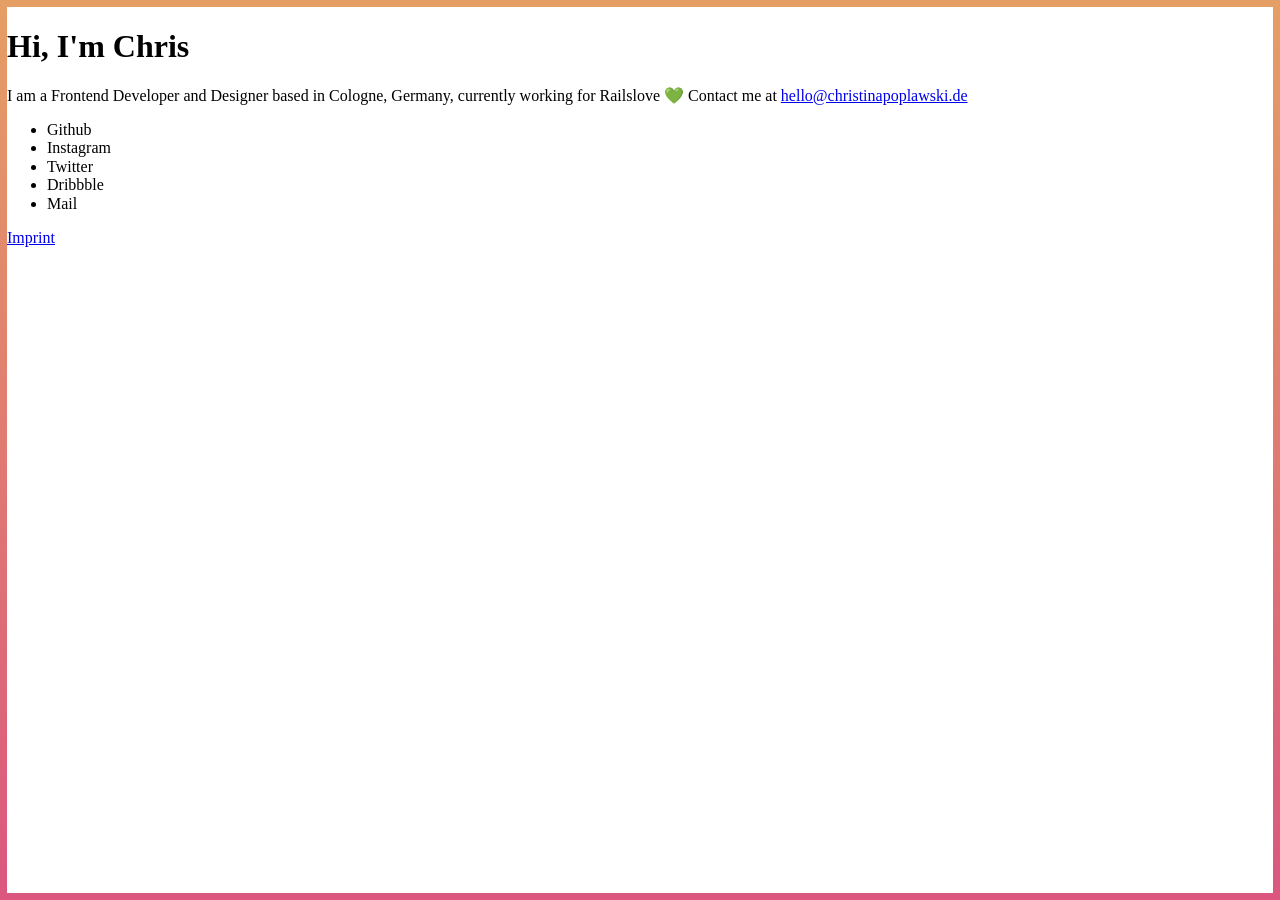
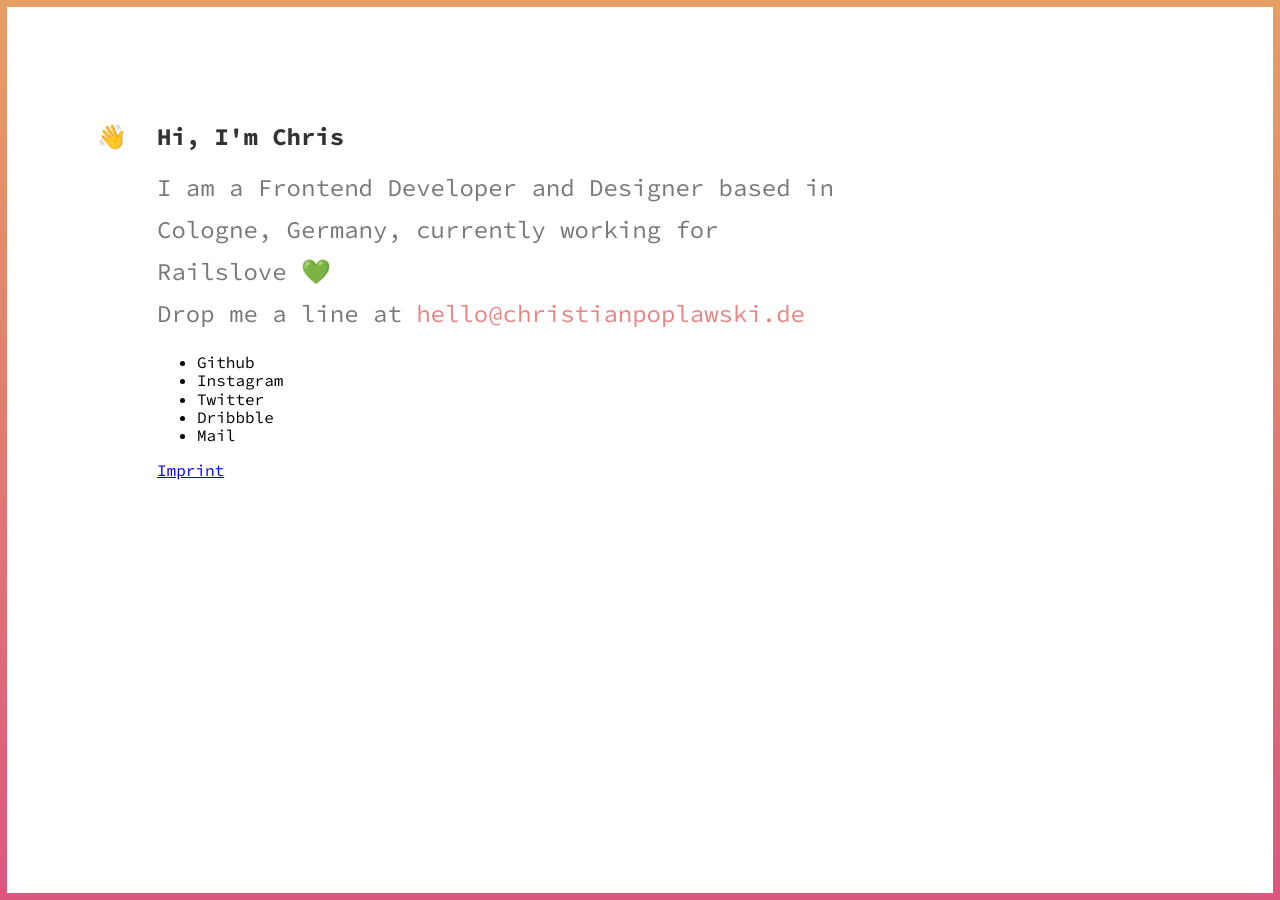
Before and after one commit to Plsr/christianpoplawski.de_dep, a Jekyll site: the page built from index.html, in a window 1280 px wide. Built offline with Jekyll 4.4.1, drawn with Linux system fonts in a browser that asks for light colours.

Commit message:
More styling

```diff
--- a/_layouts/default.html
+++ b/_layouts/default.html
@@ -2,6 +2,7 @@
 <html>
   <head>
     <title>{{ page.title }}</title>
+    <link href="https://fonts.googleapis.com/css?family=Source+Code+Pro:400,700" rel="stylesheet">
     <link rel="stylesheet" href="/style.css">
   </head>
   <body>
--- /dev/null
+++ b/_sass/atoms/_emoji_headline.sass
@@ -0,0 +1,11 @@
+.aEmojiHeadline
+  color: $color-black
+  position: relative
+  font-size: $font-size-huge
+  font-weight: $font-weight-bold
+
+  &.withWavingEmoji
+    &:before
+      content: '👋'
+      position: absolute
+      right: calc(100% + 30px)
--- /dev/null
+++ b/_sass/atoms/_fancy_link.sass
@@ -0,0 +1,19 @@
+.aFancyLink
+  color: $color-accent
+  position: relative
+  display: inline-block
+  text-decoration: none
+  border-bottom: 2px solid transparent
+  transition: .5s
+
+  &:hover
+    border-bottom: 2px solid $color-accent
+    transition: .5s
+
+    &:after
+      position: absolute
+      bottom: -35px
+      left: 0
+      content: "Be Nice"
+      font-size: 12px
+      opacity: .6
--- /dev/null
+++ b/_sass/atoms/_lead_text.sass
@@ -0,0 +1,6 @@
+.aLeadText
+  display: inline-block
+  max-width: 700px
+  color: $color-grey
+  font-size: $font-size-huge
+  line-height: 42px
--- /dev/null
+++ b/_sass/base/_vars.sass
@@ -0,0 +1,16 @@
+// Font Families
+$font-family-base: 'Source Code Pro', monospace
+
+// Font Sizes
+$font-size-huge: 24px
+
+// Font Weights
+$font-weight-bold: 700
+$font-weight-regular: 400
+
+// Colors
+$color-accent: #EC8383
+$color-black: #333333
+$color-grey: #797777
+$color-light-grey: #8F8F8F
+$color-white: #FFFFFF
--- a/_sass/base/base.sass
+++ b/_sass/base/base.sass
@@ -3,3 +3,6 @@
 
 html, body
   height: 100%
+
+body
+  font-family: $font-family-base
--- a/_sass/layouts/_home.sass
+++ b/_sass/layouts/_home.sass
@@ -1,5 +1,6 @@
 .lHome
   height: 100%
+  padding: 100px 150px
   border-width: 7px
   border-style: solid
   border-image: linear-gradient( to bottom, #E59E64, #DB577F) 1
--- a/index.html
+++ b/index.html
@@ -3,14 +3,14 @@ layout: default
 ---
 
 <div class="lHome">
-  <h1>Hi, I'm Chris</h1>
-  <span>
+  <h1 class="aEmojiHeadline withWavingEmoji">Hi, I'm Chris</h1>
+  <span class="aLeadText">
     I am a Frontend Developer and Designer based in Cologne, Germany,
     currently working for Railslove 💚
   </span>
-  <span>
-    Contact me at <a
-      href="mailto:hello@christianpoplawski.de">hello@christinapoplawski.de</a>
+  <span class="aLeadText">
+    Drop me a line at <a class="aFancyLink"
+      href="mailto:hello@christianpoplawski.de">hello@christianpoplawski.de</a>
   </span>
   <ul>
     <li>Github</li>
--- a/style.sass
+++ b/style.sass
@@ -1,8 +1,5 @@
 ---
 ---
-
-/* Variables */
-
 /**
  * Base Imports
  *
@@ -10,9 +7,13 @@
  * such as resets or basic typographic settings.
  */
 @import "base/normalize"
+@import "base/vars"
 @import "base/base"
 
 /* Layouts */
 @import "layouts/home"
 
-/* Modules */
+/* Atoms */
+@import "atoms/emoji_headline"
+@import "atoms/lead_text"
+@import "atoms/fancy_link"
```
